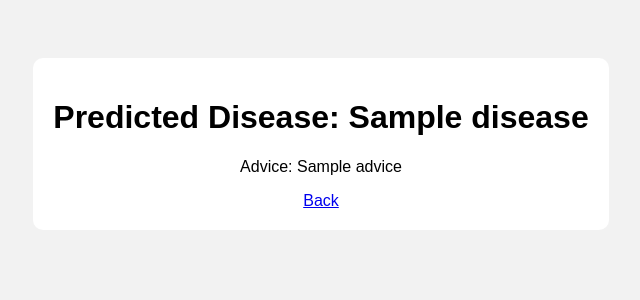
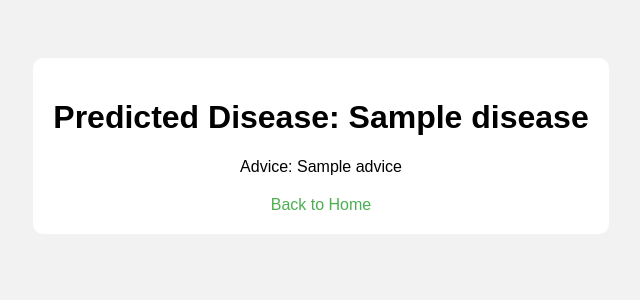
Before and after one commit to laharimorampudi22/AI_Health_Advisor, a Flask app: template templates/result.html in a window 1280 px wide. Shown: the top 300 px of the page, without its empty margins (319-959 px from the left). Run offline with Flask 3, Linux system fonts and the light colour scheme; the template is opened without the code that fills it: most values are stand-ins (such as "Sample title", 1, 10 or a date in 2020); parts of the project's set-up code (start-up, migrations or seed data) failed here and were passed over.

Commit message:
Update result.html styling and link text

```diff
--- a/templates/result.html
+++ b/templates/result.html
@@ -4,15 +4,16 @@
     <meta charset="UTF-8">
     <title>Prediction Result</title>
     <style>
-        body { font-family: Arial; text-align: center; padding: 50px; background: #f2f2f2; }
+        body { font-family: Arial; text-align: center; background: #f2f2f2; padding: 50px; }
         .result { background: #fff; padding: 20px; border-radius: 10px; display: inline-block; }
+        a { display: block; margin-top: 20px; color: #4CAF50; text-decoration: none; }
     </style>
 </head>
 <body>
     <div class="result">
         <h1>Predicted Disease: {{ disease }}</h1>
         <p>Advice: {{ advice }}</p>
-        <a href="/">Back</a>
+        <a href="/">Back to Home</a>
     </div>
 </body>
 </html>
```
